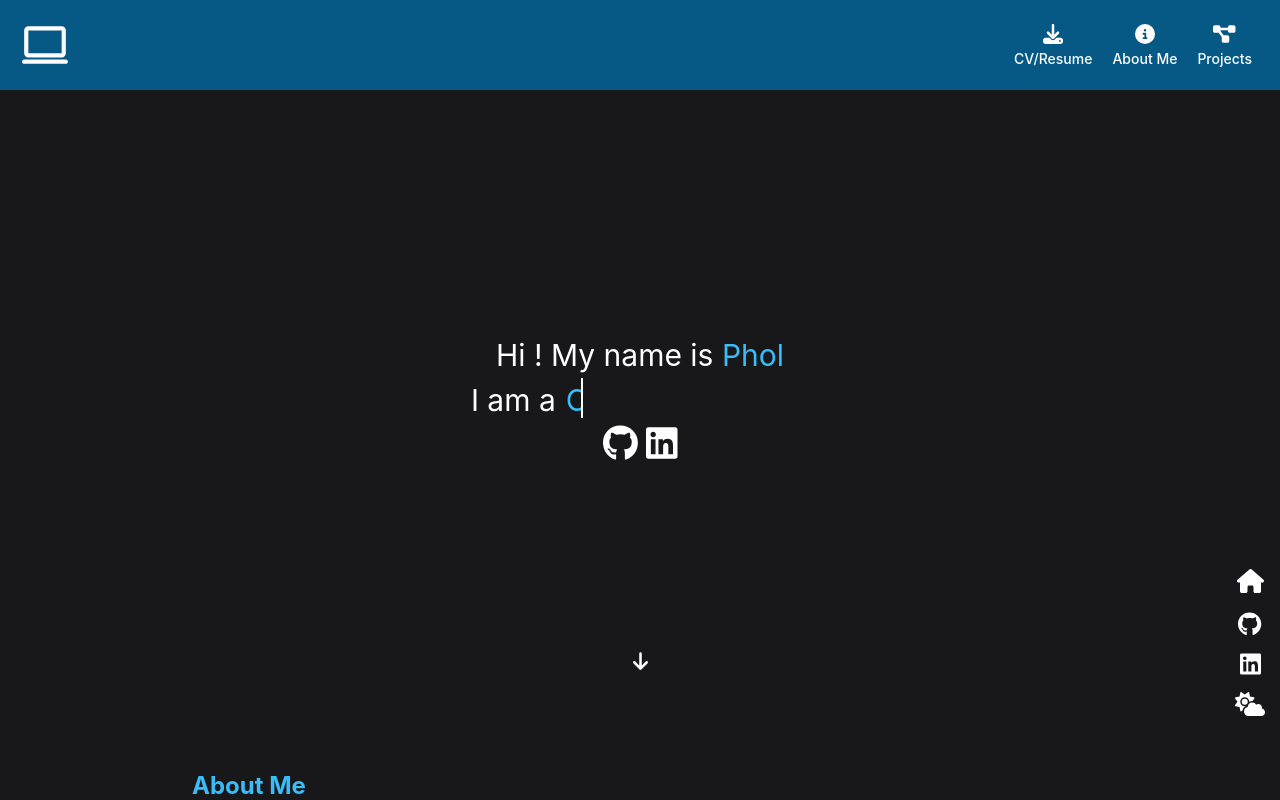
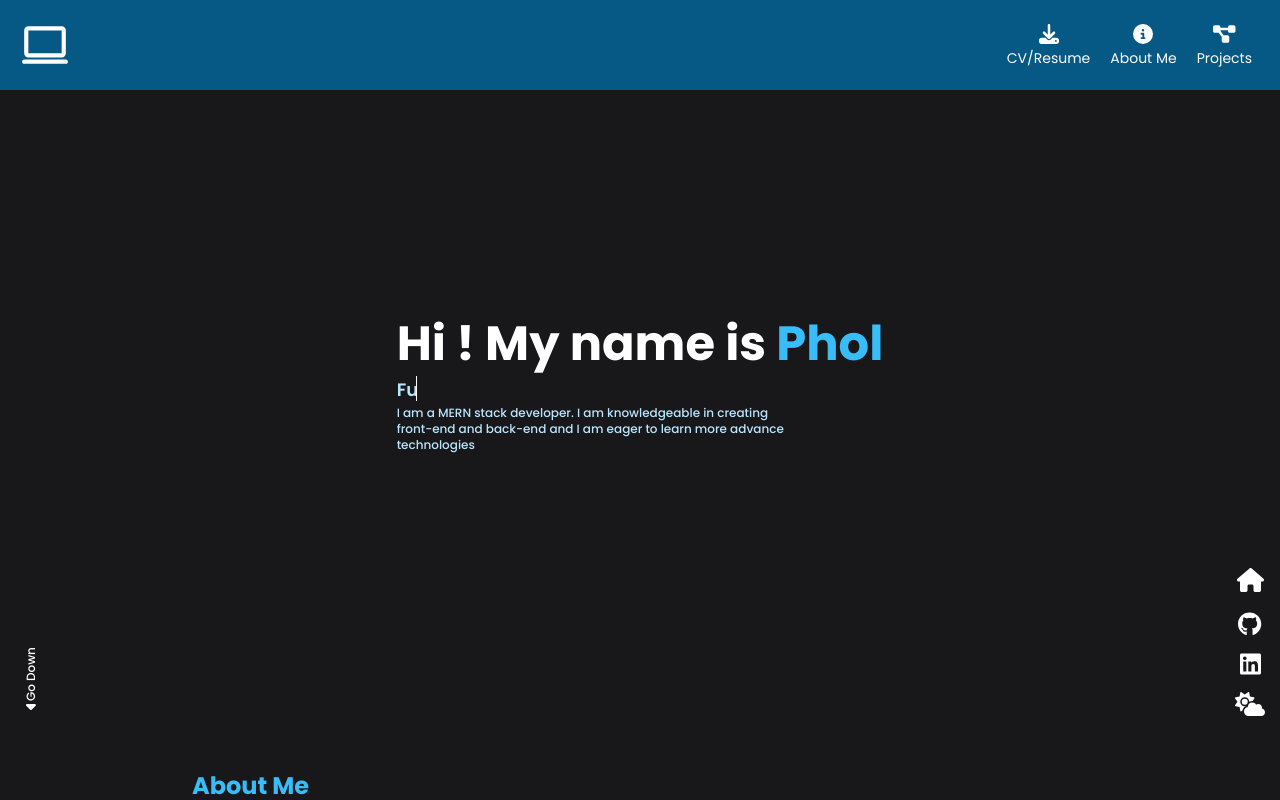
Before and after one commit to Phol16/PortfolioV2, a React (Vite) app: page / in a window 1280 px wide. Shown: the top 800 px of the page. Built offline with nearby package versions, Linux system fonts and the light colour scheme.

Commit message:
feat: updated hero page and fixed some codes

```diff
--- /dev/null
+++ b/src/components/Hero.jsx
@@ -0,0 +1,41 @@
+import React, { useContext } from 'react';
+import typing from './style/Typing.module.css';
+import { ThemeFormat } from './ThemeFormat';
+import { faCaretDown } from '@fortawesome/free-solid-svg-icons';
+import { FontAwesomeIcon } from '@fortawesome/react-fontawesome';
+import { ThemeContext } from '../layout/Intro';
+
+const Hero = () => {
+  const { dark } = useContext(ThemeContext);
+  const { primaryDColorText, primaryLColorText, secondaryDColorText, secondaryLColorText, tertiaryDColorText, tertiaryLColorText, DMain, DSub, DMini } = ThemeFormat;
+  return (
+    <div className={`${dark ? primaryDColorText : primaryLColorText} h-[80vh] flex flex-col justify-center p-1`}>
+      <article className=' flex flex-col gap-2 m-auto'>
+        <h1 className={`${DMain}`}>
+          Hi ! My name is <span className={`${dark ? secondaryDColorText : secondaryLColorText}`}>Phol</span>
+        </h1>
+        <section className=' flex flex-col gap-1'>
+          <h2 className={`${DSub} ${dark ? tertiaryDColorText : tertiaryLColorText} ${typing.List}`}>
+            <ul>
+              <li>
+                <span className={dark ? typing.Dark : typing.Light}>Full-stack developer</span>
+              </li>
+              <li>
+                <span className={dark ? typing.Dark : typing.Light}>MERN stack developer</span>
+              </li>
+            </ul>
+          </h2>
+          <p className={`${DMini} ${dark ? tertiaryDColorText : tertiaryLColorText} max-w-xs md:max-w-[400px]`}>I am a MERN stack developer. I am knowledgeable in creating front-end and back-end and I am eager to learn more advance technologies</p>
+        </section>
+      </article>
+      <div className=' relative w-fit animate-bounce bottom'>
+        <a href="#About" className='flex flex-col gap-4'>
+        <p className='transform rotate-[270deg] text-xs font-medium'>Go Down</p>
+        <FontAwesomeIcon icon={faCaretDown} />
+      </a>
+      </div>
+    </div>
+  );
+};
+
+export default Hero;
--- a/src/components/Hero/Hero.jsx
+++ /dev/null
@@ -1,49 +0,0 @@
-import { faArrowDown } from '@fortawesome/free-solid-svg-icons';
-import { FontAwesomeIcon } from '@fortawesome/react-fontawesome';
-import React, { useContext, useEffect, useState } from 'react';
-import { ThemeContext } from '../../layout/Intro';
-import ContactLinks from '../ContactLinks';
-import { primaryTextColor, primaryTextColorDark, secondaryTextColor, secondaryTextColorDark } from '../ThemeRWD';
-import style from './style.module.css';
-
-const Hero = () => {
-  const {dark} = useContext(ThemeContext);
-  const PTextColor = dark ? primaryTextColor : primaryTextColorDark
-  const STextColor = dark ? secondaryTextColor : secondaryTextColorDark
-  return (
-    <div className={`${PTextColor} flex flex-col justify-center items-center h-[80vh]`}>
-      <h1 className={style.mainText}>
-        Hi ! My name is <span className={STextColor}>Phol</span>
-      </h1>
-      <div className={style.textAnimate}>
-        I am a
-        <span className={STextColor}>
-          <ul className={style.dynamicText}>
-            <li>
-              <span className={dark ? style.dark : style.light}>Programmer</span>
-            </li>
-            <li>
-              <span className={dark ? style.dark : style.light}>Web Developer</span>
-            </li>
-            <li>
-              <span className={dark ? style.dark : style.light}>Computer Gamer</span>
-            </li>
-            <li>
-              <span className={dark ? style.dark : style.light}>Movie Enthusiast</span>
-            </li>
-          </ul>
-        </span>
-      </div>
-      <ContactLinks />
-      <div className='relative top-[30%] '>
-        <a href='#About'>
-          <button className={`${PTextColor} bg-transparent focus:outline-none hover:scale-125 transition-all duration-[300ms] `}>
-            <FontAwesomeIcon icon={faArrowDown} className='text-xl animate-bounce' />
-          </button>
-        </a>
-      </div>
-    </div>
-  );
-};
-
-export default Hero;
--- a/src/components/Hero/style.module.css
+++ /dev/null
@@ -1,78 +0,0 @@
-.mainText{
- font-size: 20px;
-}
-.textAnimate{
-  display: flex;
-  font-size: 20px;
-  gap: 10px;
-}
-.dynamicText {
-  height: 28px;
-  width: 110%;
-  overflow: hidden;
-}
-.dynamicText li {
-  position: relative;
-  top: 0;
-  animation: slide 8s steps(4) infinite;
-}
-.dynamicText li span {
-  position: relative;
-}
-.dark::after {
-  transition: 500ms;
-  content: '';
-  position: absolute;
-  border-left: 2px solid white;
-  background-color: var(--DprimaryBgColor);
-  left: 0px;
-  height: 28px;
-  width: 100%;
-  animation: typing steps(16) infinite 2s;
-}
-.light::after {
-  transition: 500ms;
-  content: '';
-  position: absolute;
-  border-left: 2px solid black;
-  background-color: var(--LprimaryBgColor);
-  left: 0px;
-  height: 28px;
-  width: 100%;
-  animation: typing steps(16) infinite 2s;
-}
-@keyframes typing {
-  40%,
-  60% {
-    left: 100%;
-  }
-  100% {
-    left: 0%;
-  }
-}
-@keyframes slide{
-  100%{
-    top:-120px
-  }
-
-}
-
-@media only screen and (min-width: 768px) {
-  .mainText{
-    font-size: 30px;
-   }
-   .textAnimate{
-    font-size: 30px;
-   }
-   .dynamicText {
-    height: 40px;
-  }
-  .dynamicText li span::after {
-    height: 40px;
-  }
-  @keyframes slide {
-    100%{
-      top: -180px;
-    }
-  }
-}
--- a/src/components/ThemeFormat.jsx
+++ b/src/components/ThemeFormat.jsx
@@ -2,14 +2,23 @@ export const ThemeFormat = {
   primaryBGDark: 'bg-zinc-800',
   primaryBGLight: 'bg-slate-200',
 
-  secondaryBGDark: 'bg-sky-800 duration-[500ms]',
+  secondaryBgDark: 'bg-sky-800',
+  secondaryBgLight: 'bg-green-800',
 
   primaryDColorText: 'text-white',
+  primaryLColorText: 'text-black',
 
   secondaryDColorText: 'text-sky-400',
+  secondaryLColorText: 'text-green-700',
   tertiaryDColorText: 'text-sky-200',
+  tertiaryLColorText: 'text-green-500',
 
-  DMain: 'font-bold text-2xl md:text-4xl',
-  DSub:'font-semibold text-sm md:text-lg',
-  DMini:'font-medium text-xs md:text-base'
-}
+  DMain: 'font-bold text-3xl md:text-5xl',
+  DSub: 'font-semibold text-sm md:text-lg',
+  DMini: 'font-medium text-xs',
+
+  Theading: 'text-lg md:text-xl xl:text-2xl font-bold',
+  TsubHeading: 'text-sm md:text-base xl:text-lg font-medium',
+  TminiHeading: 'text-xs md:text-sm xl:text-base font-medium',
+  TminiContent: 'text-xs xl:text-sm p-1 font-medium',
+};
--- a/src/components/style/Typing.module.css
+++ b/src/components/style/Typing.module.css
@@ -0,0 +1,73 @@
+.List{
+  height: 20px;
+  overflow: hidden;
+}
+.List li{
+  position: relative;
+  top: 0;
+  animation: slide 4s steps(2) infinite;
+}
+.List li span {
+  position: relative;
+}
+.Dark::after{
+  transition: 500ms;
+  position: absolute;
+  content: '';
+  border-left: 1px solid white ;
+  left: 0px;
+  width: 105%;
+  height: 100%;
+  background-color: var(--DprimaryBgColor);
+  animation:
+  cursor .5s infinite,
+  typing 2s steps(20) infinite;
+}
+.Light::after{
+  transition: 500ms;
+  position: absolute;
+  content: '';
+  border-left: 1px solid black ;
+  left: 0px;
+  width: 105%;
+  height: 100%;
+  background-color: var(--LprimaryBgColor);
+  animation:
+  cursor .5s infinite,
+  typing 2s steps(20) infinite;
+}
+@keyframes cursor{
+  50%{
+    border-color: transparent;
+  }
+}
+@keyframes typing{
+  10%{
+    left: 0%;
+  }
+  50%, 70%{
+    left:100%;
+  }
+  100%{
+    left:0%;
+  }
+}
+@keyframes slide{
+  100%{
+    top: -40px;
+  }
+}
+
+@media only screen and (min-width: 768px) {
+   .List {
+    height: 25px;
+  }
+  .List li span::after {
+    height: 100%;
+  }
+  @keyframes slide {
+    100%{
+      top: -58px;
+    }
+  }
+}
--- a/src/index.css
+++ b/src/index.css
@@ -1,12 +1,10 @@
+@import url('https://fonts.googleapis.com/css2?family=Poppins:wght@100;200;300;400;500;600;700;800;900&display=swap');
 @tailwind base;
 @tailwind components;
 @tailwind utilities;
 
 :root {
-  font-family: Inter, system-ui, Avenir, Helvetica, Arial, sans-serif;
-  line-height: 1.5;
-  font-weight: 400;
-
+  font-family: Poppins,sans-serif,Georgia, 'Times New Roman', Times, serif;
   font-synthesis: none;
   text-rendering: optimizeLegibility;
   -webkit-font-smoothing: antialiased;
@@ -37,24 +35,3 @@ body{
   min-width: 100%;
   min-height: 100%;
 }
-a {
-  font-weight: 500;
-  color: #646cff;
-  text-decoration: inherit;
-}
-a:hover {
-  color: #535bf2;
-}
-
-button {
-  font-family: inherit;
-  background-color: #1a1a1a;
-  cursor: pointer;
-}
-button:hover {
-  border-color: #0057c9;
-}
-button:focus,
-button:focus-visible {
-  outline: 4px auto -webkit-focus-ring-color;
-}
--- a/src/layout/Intro.jsx
+++ b/src/layout/Intro.jsx
@@ -15,9 +15,9 @@ const Intro = () => {
 
   return (
     <ThemeContext.Provider value={{dark, setDark}}>
-      <div className={`${dark ? primaryBgColor : primaryBgColorLight} flex flex-col items-center`}>
+      <div className={`${dark ? primaryBgColor : primaryBgColorLight}`}>
         <Navbar />
-        <main className='flex justify-center items-center overflow-auto mb-10'>
+        <main className='mb-10'>
           <Outlet />
         </main>
         <Footer />
--- a/src/pages/MainPage.jsx
+++ b/src/pages/MainPage.jsx
@@ -1,5 +1,5 @@
 import React from 'react';
-import Hero from '../components/Hero/Hero';
+import Hero from '../components//Hero';
 import MainAbout from '../components/MainAbout';
 import MainProjects from '../components/MainProjects';
 
```
